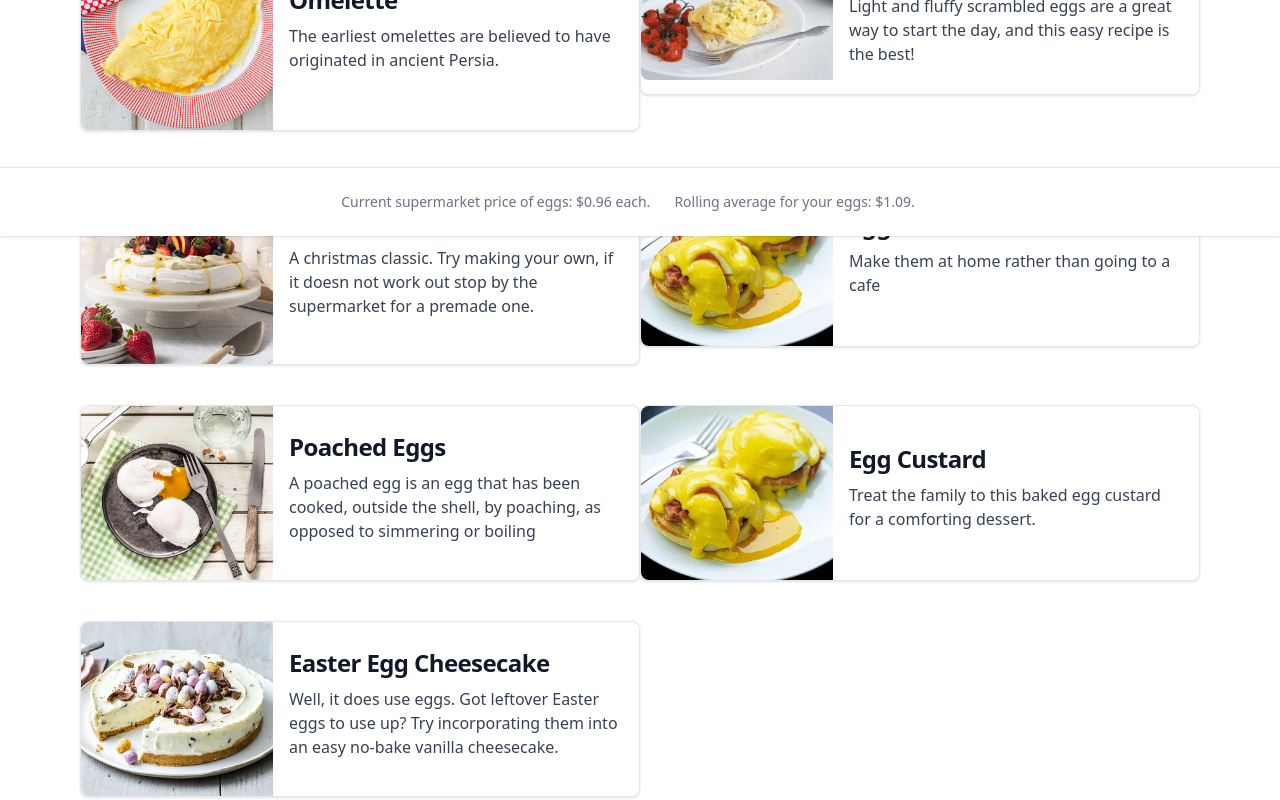
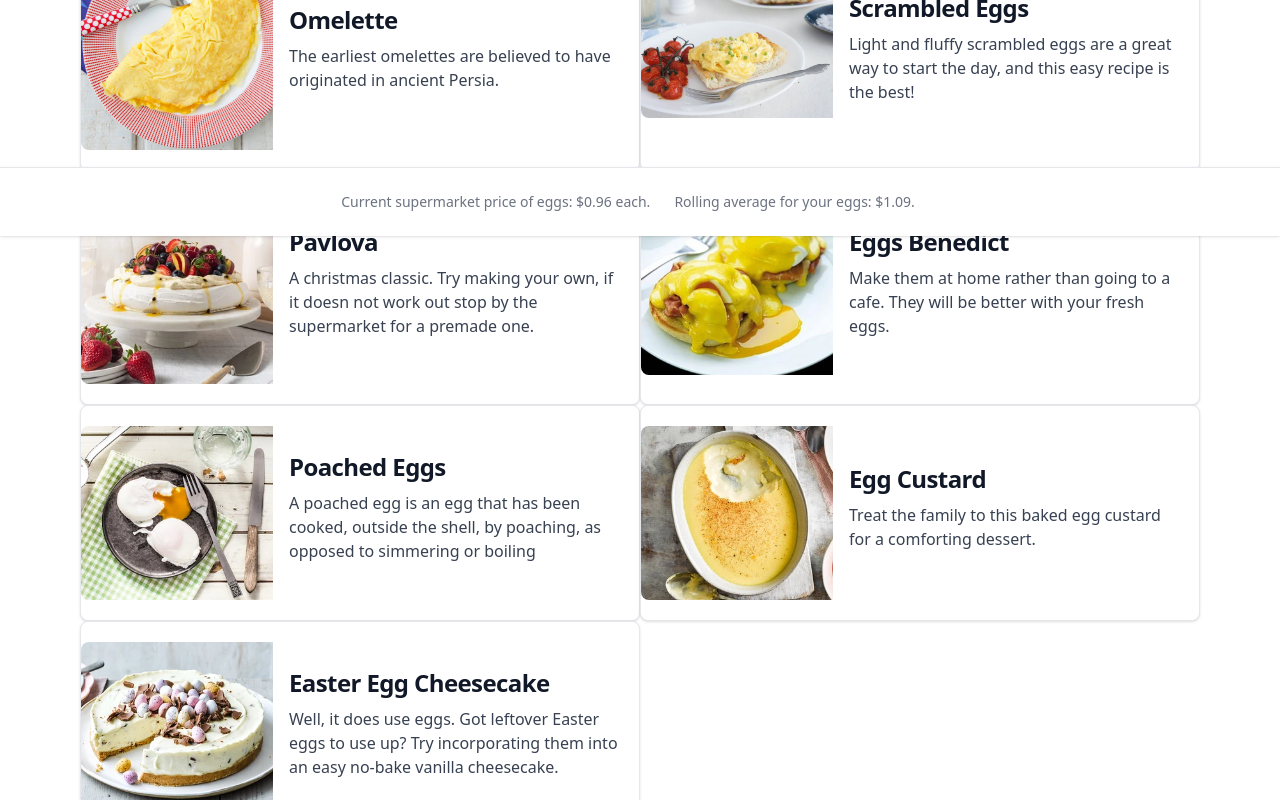
Before and after one commit to eleanor-tosh/chicken-app, a React (Create React App) app: page /recipes in a window 1280 px wide. Shown: the part 564-1364 px from the top of the page. Built offline with nearby package versions, Linux system fonts and the light colour scheme.

Commit message:
recipe heights

```diff
--- a/src/Data/recipe.js
+++ b/src/Data/recipe.js
@@ -36,7 +36,8 @@ let recipe = [
   },
   {
     title: 'Eggs Benedict',
-    comment: 'Make them at home rather than going to a cafe',
+    comment:
+      'Make them at home rather than going to a cafe. They will be better with your fresh eggs.',
     link: 'https://www.bbcgoodfood.com/recipes/gordons-eggs-benedict',
     image: './images/eggsben.jpg',
   },
@@ -52,7 +53,7 @@ let recipe = [
     comment:
       'Treat the family to this baked egg custard for a comforting dessert.',
     link: 'https://www.bbcgoodfood.com/recipes/egg-custard',
-    image: './images/eggsben.jpg',
+    image: './images/custard.jpg',
   },
   {
     title: 'Easter Egg Cheesecake',
--- a/src/pages/Recipes.jsx
+++ b/src/pages/Recipes.jsx
@@ -14,7 +14,7 @@ function Recipes() {
               <a
                 href={recipe.link}
                 target="_blank"
-                class="flex flex-col mb-10 items-center bg-white border border-gray-200 rounded-lg shadow md:flex-row md:max-w-xl hover:bg-gray-100"
+                class="flex flex-col mb-10 items-center bg-white border border-gray-200 rounded-lg shadow h-full md:flex-row md:max-w-xl hover:bg-gray-100"
                 rel="noreferrer"
               >
                 <img
```
Also changed, not shown: 1 other file (tests, documents, lock files or other folders).
